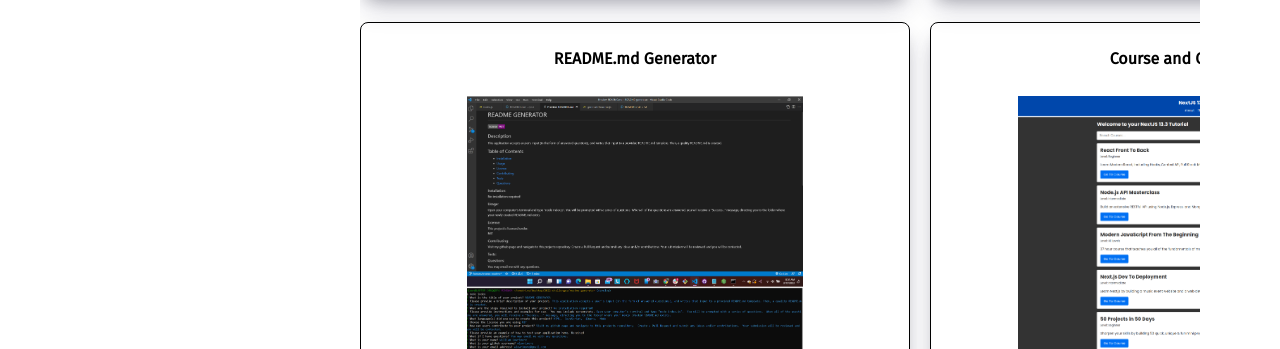
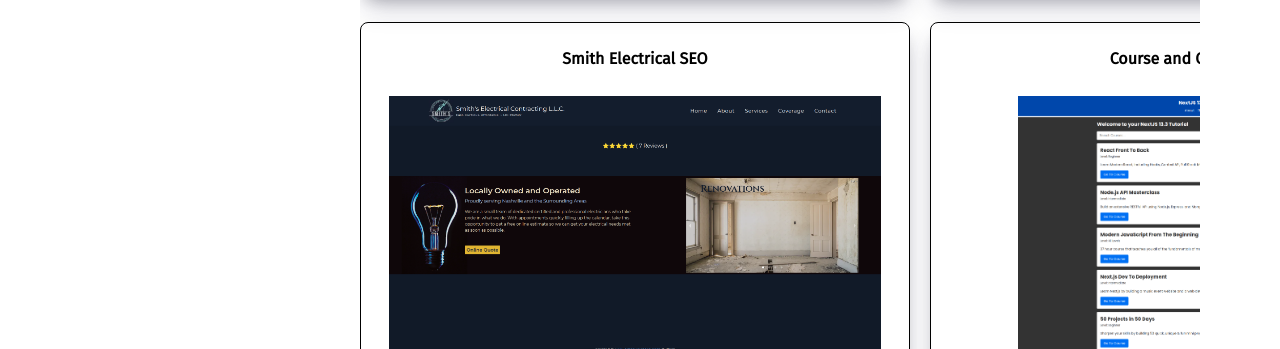
Before and after one commit to wlowrimore/2023_portfolio, a React (Create React App) app in the folder portfolio-code/: page /projects in a window 1280 px wide. Shown: the part 603-952 px from the top of the page. Built offline with nearby package versions, Linux system fonts and the light colour scheme.

Commit message:
adds smith electrical to projects

```diff
--- a/portfolio-code/src/javascript-content/projects-content.js
+++ b/portfolio-code/src/javascript-content/projects-content.js
@@ -15,10 +15,10 @@
   },
   {
     id: 3,
-    title: "README.md Generator",
-    description: "Node JS | VS Code | Bash",
-    image: "/siteImages/readMeGenerator.png",
-    repoUrl: "https://www.github.com/wlowrimore/vandy-bc-readme-gen-2022",
+    title: "Smith Electrical SEO",
+    description: "React | NextJS | SEO",
+    image: "/siteImages/smith-electrical.png",
+    repoUrl: "https://www.github.com/wlowrimore/smith-electrical",
   },
   {
     id: 4,
@@ -88,4 +88,11 @@
     image: "/siteImages/codeQuiz.png",
     repoUrl: "https://www.github.com/wlowrimore/vandy_bc_code_quiz_chlng4_2022",
   },
+  {
+    id: 13,
+    title: "README.md Generator",
+    description: "Node JS | VS Code | Bash",
+    image: "/siteImages/readMeGenerator.png",
+    repoUrl: "https://www.github.com/wlowrimore/vandy-bc-readme-gen-2022",
+  },
 ];
```
Also changed, not shown: portfolio-code/public/siteImages/smith-electrical.png (added).
